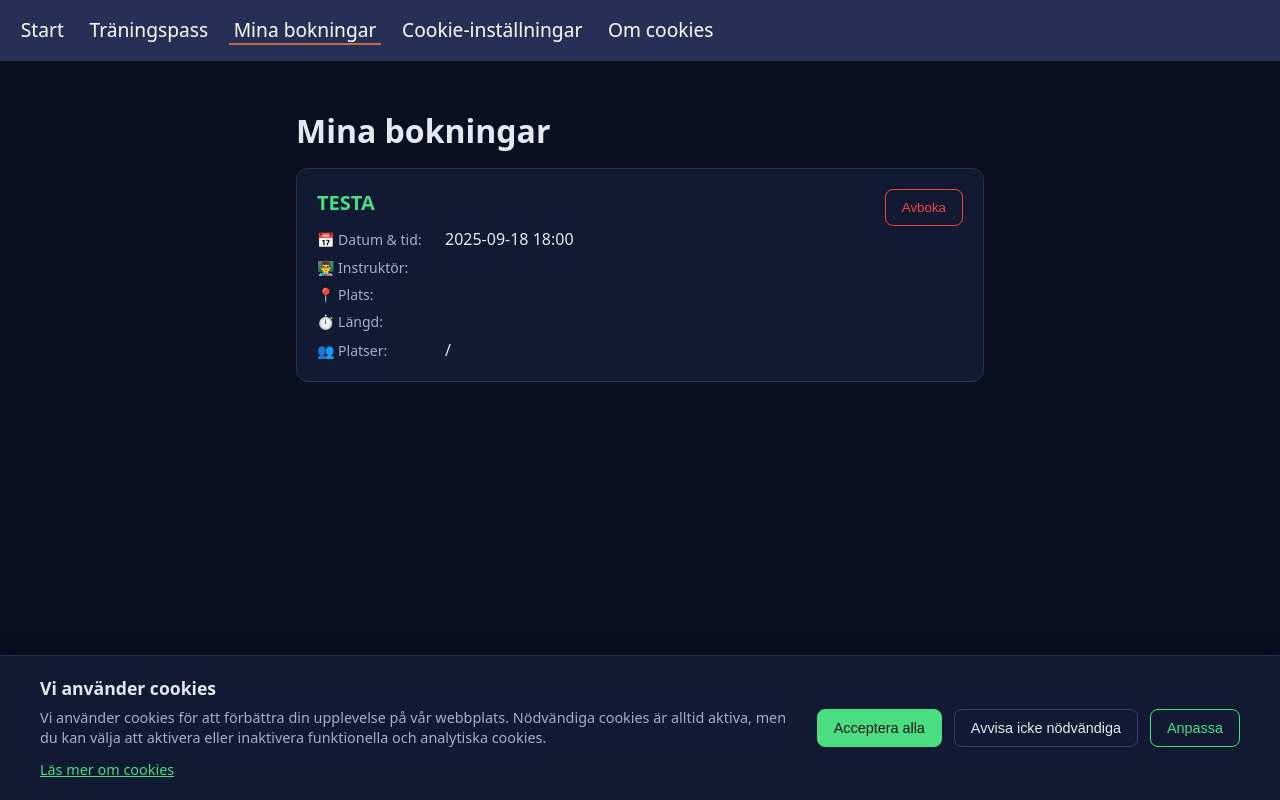
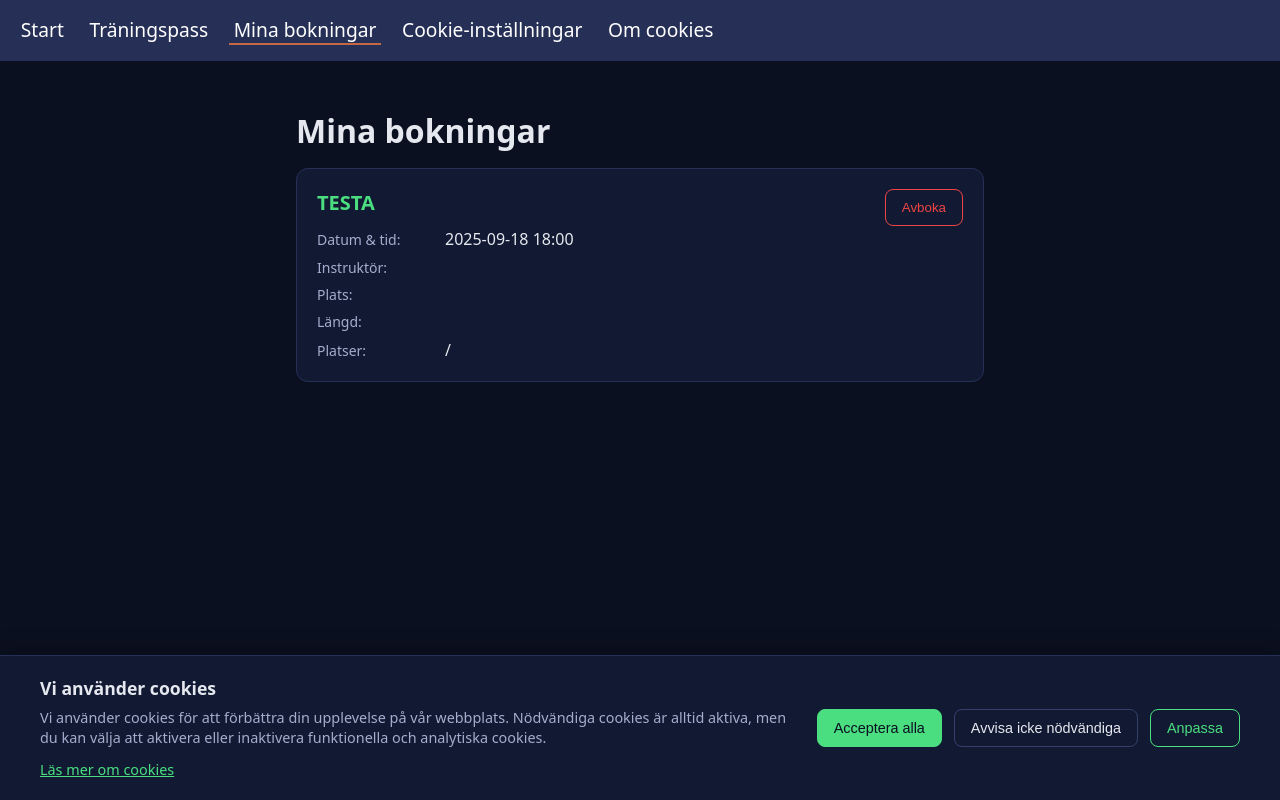
Before and after one commit to FantasticG5/frontend, a React (Vite) app: page /bookings in a window 1280 px wide. Built offline with nearby package versions, Linux system fonts and the light colour scheme.

Commit message:
Frontend: CookieInformation1

```diff
--- a/src/pages/MyBookings.jsx
+++ b/src/pages/MyBookings.jsx
@@ -57,7 +57,7 @@
 
       {bookings.length === 0 ? (
         <div className="empty-state">
-          <div className="empty-icon">📅</div>
+          <div className="empty-icon"></div>
           <h3>Inga kommande bokningar</h3>
           <p>Du har inga aktiva träningspass bokade just nu.</p>
         </div>
@@ -67,23 +67,23 @@
             <h3>{bookings[0].title}</h3>
             <div className="booking-details">
               <div className="detail-item">
-                <span className="detail-label">📅 Datum & tid:</span>
+                <span className="detail-label"> Datum & tid:</span>
                 <span className="detail-value">{bookings[0].date}</span>
               </div>
               <div className="detail-item">
-                <span className="detail-label">👨‍🏫 Instruktör:</span>
+                <span className="detail-label"> Instruktör:</span>
                 <span className="detail-value">{bookings[0].instructor}</span>
               </div>
               <div className="detail-item">
-                <span className="detail-label">📍 Plats:</span>
+                <span className="detail-label"> Plats:</span>
                 <span className="detail-value">{bookings[0].location}</span>
               </div>
               <div className="detail-item">
-                <span className="detail-label">⏱️ Längd:</span>
+                <span className="detail-label"> Längd:</span>
                 <span className="detail-value">{bookings[0].duration}</span>
               </div>
               <div className="detail-item">
-                <span className="detail-label">👥 Platser:</span>
+                <span className="detail-label"> Platser:</span>
                 <span className="detail-value">{bookings[0].currentParticipants}/{bookings[0].maxParticipants}</span>
               </div>
             </div>
@@ -105,7 +105,7 @@
           <div className="modal" onClick={(e) => e.stopPropagation()}>
             <h3>Bekräfta avbokning</h3>
             <p>Är du säker på att du vill avboka <strong>{bookingToCancel?.title}</strong>?</p>
-            <p className="warning-text">⚠️ Genom att avboka frigör du platsen för andra medlemmar.</p>
+            <p className="warning-text"> Genom att avboka frigör du platsen för andra medlemmar.</p>
             <div className="modal-actions">
               <button className="btn-secondary" onClick={handleCancelDialog}>
                 Avbryt
```
